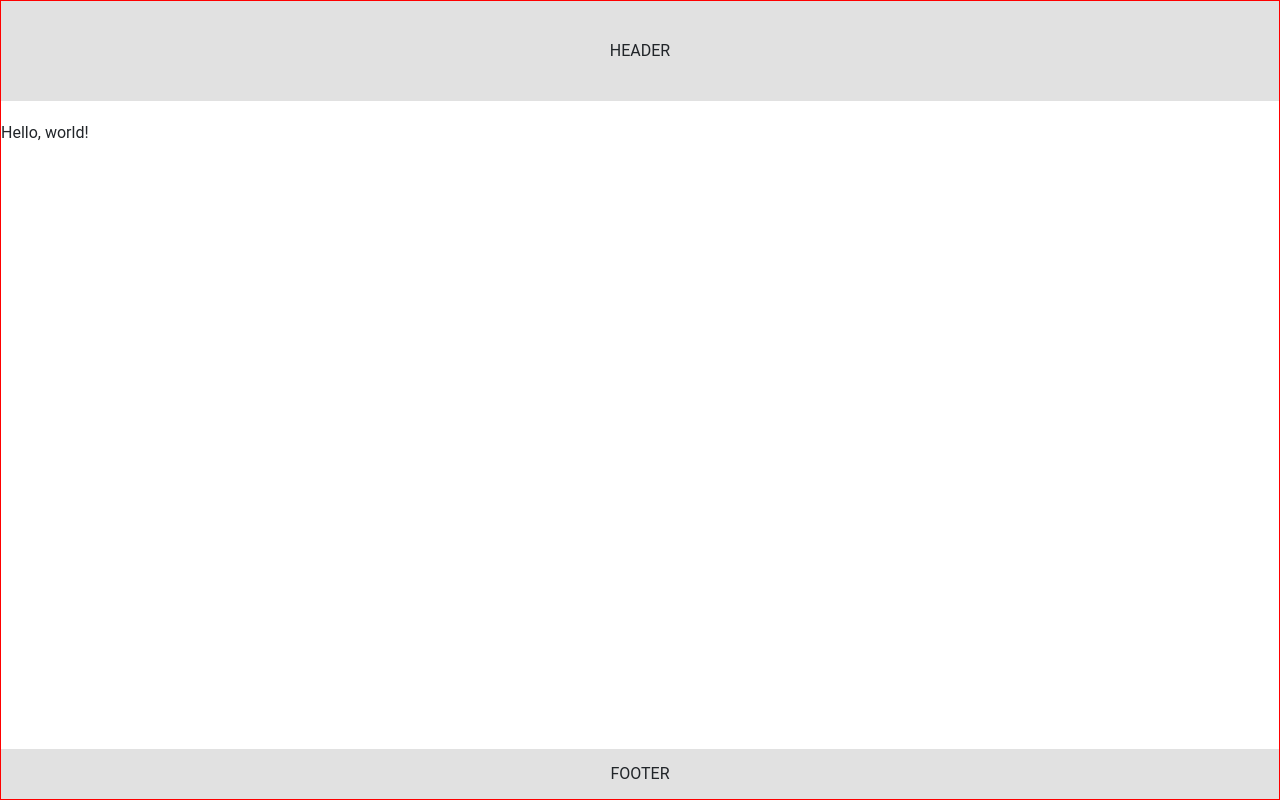
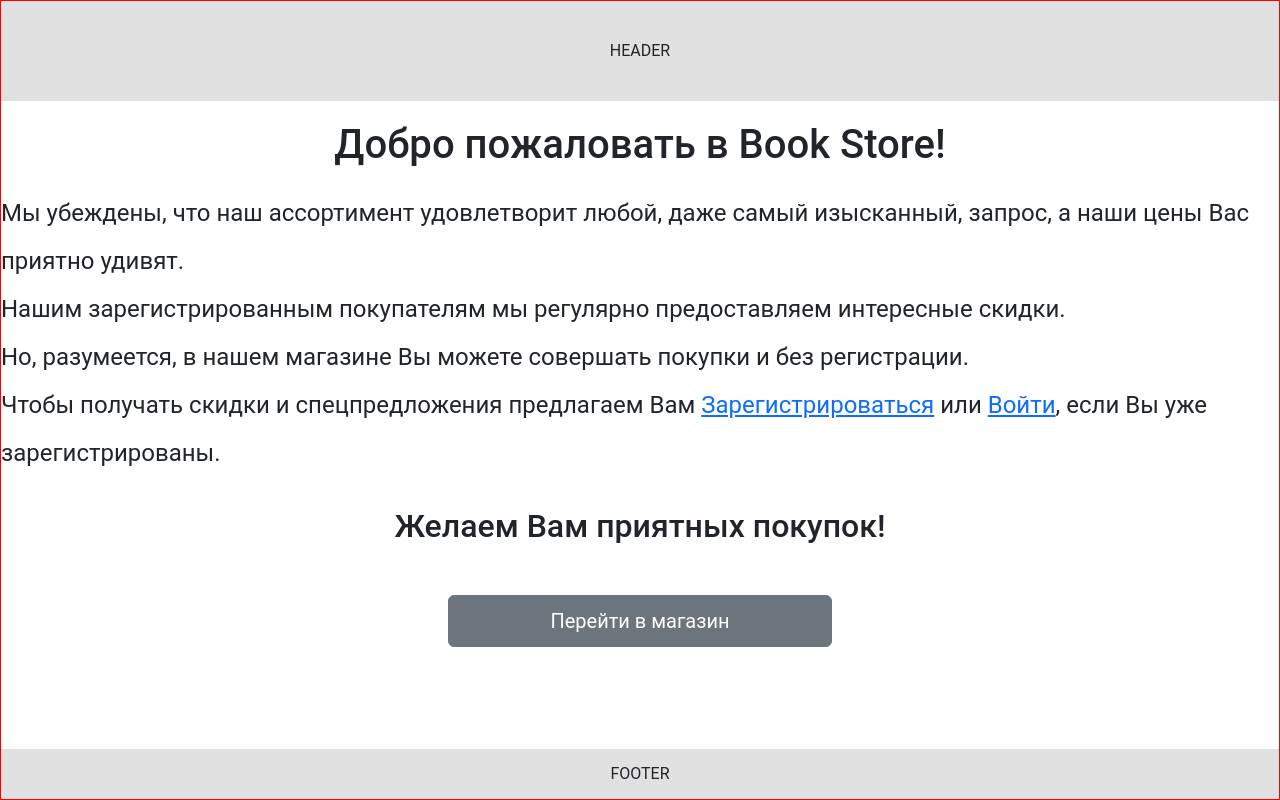
Before and after one commit to DNWD843/book-store, a React (Create React App) app: page / in a window 1280 px wide. Built offline with nearby package versions, Linux system fonts and the light colour scheme.

Commit message:
17: сделал стартовую страницу

```diff
--- a/package.json
+++ b/package.json
@@ -21,6 +21,7 @@
     "web-vitals": "^2.1.4"
   },
   "devDependencies": {
+    "@typescript-eslint/typescript-estree": "^5.30.0",
     "@typescript-eslint/eslint-plugin": "^4.22.0",
     "@typescript-eslint/parser": "^4.22.0",
     "eslint": "^7.24.0",
--- a/src/components/Main/Main.tsx
+++ b/src/components/Main/Main.tsx
@@ -1,6 +1,7 @@
 import React from 'react';
 import { Routes, Route, Outlet } from 'react-router-dom';
 
+import { StartPage } from '../../pages/StartPage';
 import { routes } from '../../routesMap';
 import { Cards } from '../Cards';
 
@@ -9,7 +10,7 @@ import styles from './Main.module.css';
 const Main: React.FC = () => (
   <main className={styles.main}>
     <Routes>
-      <Route element={<div>Hello, world!</div>} path={routes.startPage} />
+      <Route element={<StartPage />} path={routes.startPage} />
       <Route element={<div><Outlet /></div>} path={routes.books}>
         <Route index element={<Cards />} />
         <Route element={<div>Selected Book</div>} path={routes.book} />
--- /dev/null
+++ b/src/pages/StartPage/StartPage.module.css
@@ -0,0 +1,27 @@
+.container {
+}
+
+.title {
+  text-align: center;
+  margin-bottom: 20px;
+}
+
+.text {
+  font-size: 24px;
+  line-height: 2;
+  margin: 0 0 30px;
+  padding: 0;
+}
+
+.subtitle {
+  text-align: center;
+  margin-bottom: 50px;
+}
+
+.button {
+  display: block;
+  margin: 0 auto;
+  width: 30%;
+  padding: 10px;
+  font-size: 20px;
+}
--- /dev/null
+++ b/src/pages/StartPage/index.tsx
@@ -0,0 +1,43 @@
+import classNames from 'classnames';
+import React from 'react';
+import { Link, useNavigate } from 'react-router-dom';
+
+import { routes } from '../../routesMap';
+
+import styles from './StartPage.module.css';
+
+export const StartPage = () => {
+  const navigate = useNavigate();
+
+  const handleClick = () => navigate(routes.books);
+
+  return (
+    <div className={styles.container}>
+      <h1 className={styles.title}>Добро пожаловать в Book Store!</h1>
+      <p className={styles.text}>
+        Мы убеждены, что наш ассортимент удовлетворит любой, даже самый изысканный, запрос, а наши цены Вас приятно удивят.
+        <br />
+        Нашим зарегистрированным покупателям мы регулярно предоставляем интересные скидки.
+        <br />
+        Но, разумеется, в нашем магазине Вы можете совершать покупки и без регистрации.
+        <br />
+        Чтобы получать скидки и спецпредложения предлагаем Вам
+        {' '}
+        <Link to={routes.register}>Зарегистрироваться</Link>
+        {' '}
+        или
+        {' '}
+        <Link to={routes.auth}>Войти</Link>
+        , если Вы уже зарегистрированы.
+      </p>
+      <h2 className={styles.subtitle}>Желаем Вам приятных покупок!</h2>
+      <button
+        className={classNames(styles.button, 'btn', 'btn-secondary')}
+        type="button"
+        onClick={handleClick}
+      >
+        Перейти в магазин
+      </button>
+    </div>
+  );
+};
--- a/src/routesMap.ts
+++ b/src/routesMap.ts
@@ -6,5 +6,6 @@ export const routes = {
   favorites: 'favorites',
   profile: 'profile',
   auth: 'auth',
+  register: 'register',
   notFound: '*',
 };
```
Also changed, not shown: 1 other file (tests, documents, lock files or other folders).
